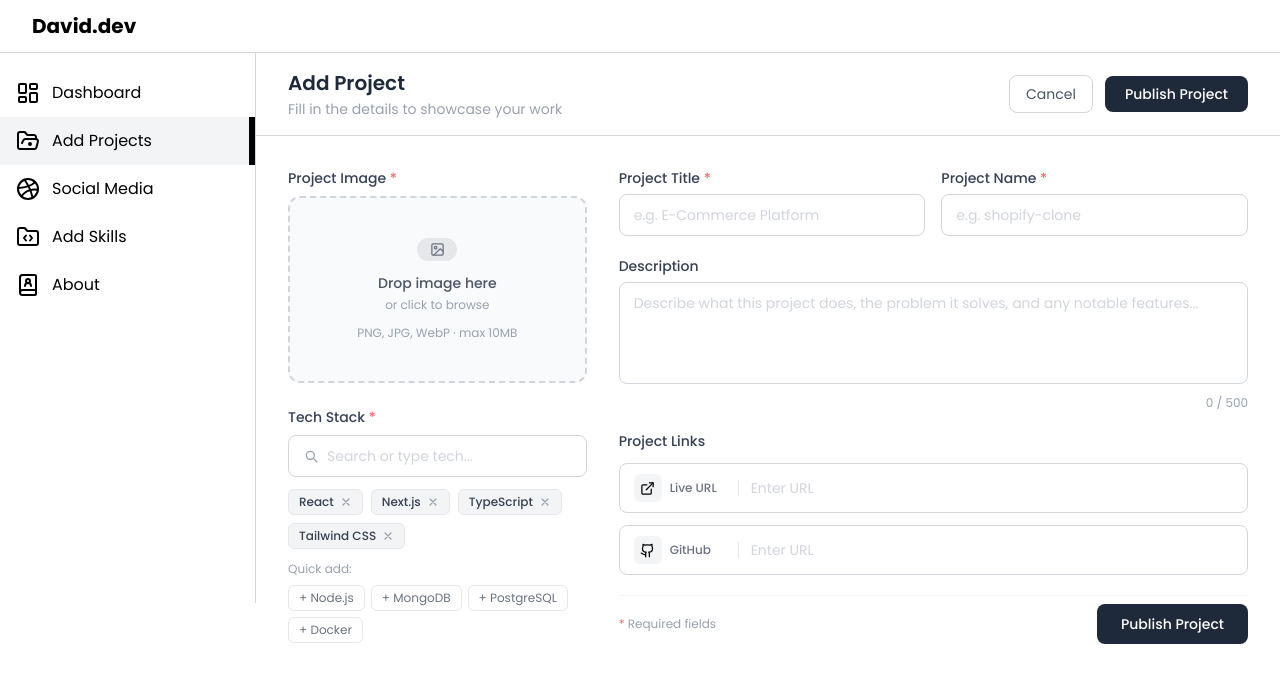
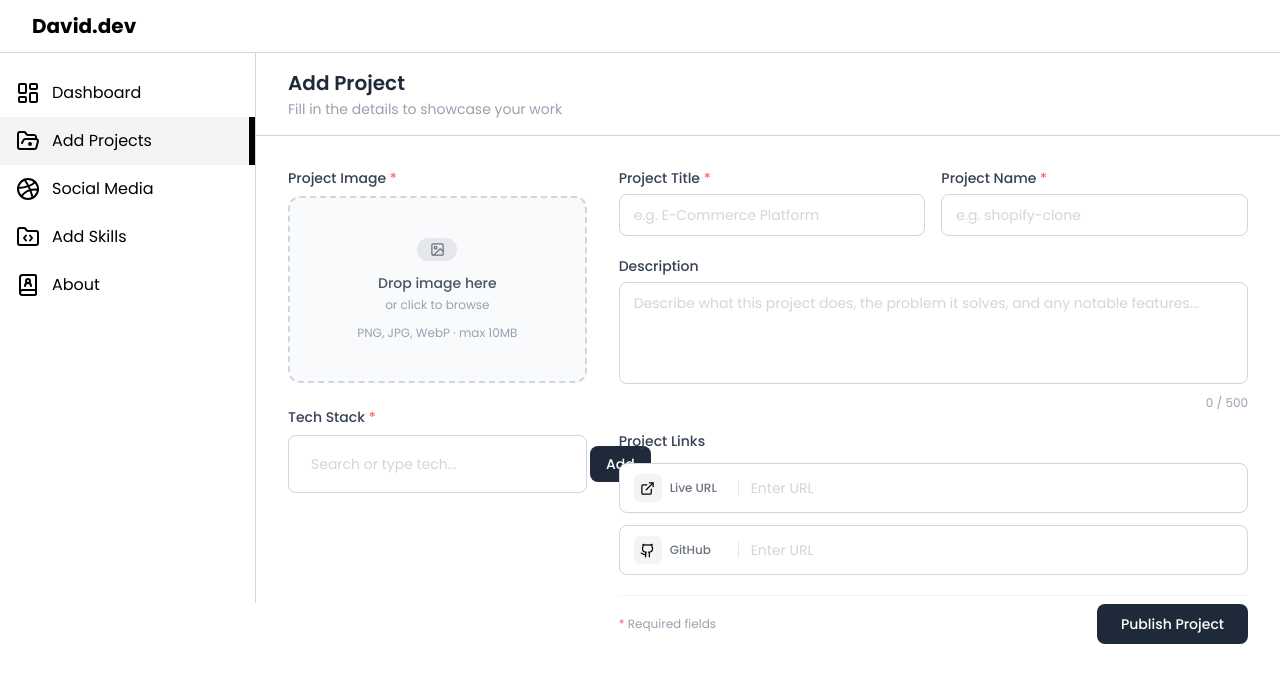
Before and after one commit to DAVID25JAVA/Portfolio_Dashboard, a Next.js app: page /add-projects in a window 1280 px wide. Shown: the top 682 px of the page. Built offline with nearby package versions, Linux system fonts and the light colour scheme; a web font is replaced by a local one.

Commit message:
add post Project API and working right now also

```diff
--- a/package.json
+++ b/package.json
@@ -8,11 +8,14 @@
     "start": "next start"
   },
   "dependencies": {
+    "@reduxjs/toolkit": "^2.11.2",
     "axios": "^1.13.4",
     "lucide-react": "^0.563.0",
     "next": "16.1.6",
     "react": "19.2.3",
-    "react-dom": "19.2.3"
+    "react-dom": "19.2.3",
+    "react-hot-toast": "^2.6.0",
+    "react-redux": "^9.2.0"
   },
   "devDependencies": {
     "@tailwindcss/postcss": "^4",
--- /dev/null
+++ b/src/API/API.js
@@ -0,0 +1,29 @@
+import axios from "axios";
+
+const backendUri = "https://daviddev-backend.vercel.app/api";
+
+const axiosInstance = axios.create({
+  baseURL: backendUri,
+  withCredentials: true,
+});
+
+const API = async ({ method, url, data = {}, params = {} }) => {
+  try {
+    const response = await axiosInstance({
+      method,
+      url,
+      data,
+      params,
+    });
+    if (response.data.success) {
+      return response.data;
+    } else {
+      throw new Error(response.data.message || "API Error");
+    }
+  } catch (error) {
+    throw new Error(
+      error.response?.data?.message || error.message || "Something went wrong"
+    );
+  }
+};
+export default API;
--- a/src/app/add-projects/page.jsx
+++ b/src/app/add-projects/page.jsx
@@ -1,10 +1,86 @@
 "use client";
-import { ExternalLink, Github, Image } from "lucide-react";
-import React from "react";
+import API from "@/API/API";
+import Loading from "@/components/UI/Loading";
+import { setLoading, setProjectData, setError } from "@/features/projectSlice";
+import { ExternalLink, Github, Image, Search, X } from "lucide-react";
+import React, { useState } from "react";
+import { useDispatch, useSelector } from "react-redux";
+import Loader from "@/components/UI/Loading";
+import toast from "react-hot-toast";
 
-const techStack = ["React", "Next.js", "TypeScript", "Tailwind CSS"];
+// const techStack = ["React", "Next.js", "TypeScript", "Tailwind CSS"];
 
 function page() {
+  const [techInput, setTechInput] = useState("");
+  const [img, setImg] = useState("");
+  const [project, setProject] = useState({
+    name: "",
+    title: "",
+    desc: "",
+    images: [],
+    liveLink: "",
+    githubLink: "",
+    techStack: [],
+  });
+  const dispatch = useDispatch();
+  const { loading, error } = useSelector((state) => state.project);
+
+  const handleAddTech = (e) => {
+    e.preventDefault();
+    if (!techInput.trim()) return;
+    setProject({
+      ...project,
+      techStack: [...project.techStack, techInput],
+    });
+    setTechInput("");
+  };
+
+  const handleSubmit = async (e) => {
+    e.preventDefault();
+    const formData = new FormData();
+    formData.append("name", project.name);
+    formData.append("title", project.title);
+    formData.append("desc", project.desc);
+    formData.append("images", project?.images);
+    formData.append("liveLink", project.liveLink);
+    formData.append("githubLink", project.githubLink);
+    formData.append("techStack", project.techStack);
+
+    if (Object.keys(formData).length === 0) {
+      toast.error("Please Enter Form Data");
+      return;
+    }
+    try {
+      dispatch(setLoading(true));
+      const res = await API({
+        method: "POST",
+        url: "/project/create",
+        data: formData,
+      });
+      if (res.success) {
+        dispatch(setProjectData(res?.project));
+        setProject({
+          name: "",
+          title: "",
+          desc: "",
+          images: "",
+          liveLink: "",
+          githubLink: "",
+          techStack: "",
+        });
+        dispatch(setLoading(false));
+      }
+    } catch (error) {
+      console.log("Create project error--->", error.message);
+      dispatch(setError(error.message));
+      dispatch(setLoading(false));
+    } finally {
+      dispatch(setLoading(false));
+    }
+  };
+
+  console.log("Project--->", project);
+
   return (
     <div className="min-h-screen bg-white">
       {/* Top Bar */}
@@ -15,17 +91,10 @@ function page() {
             Fill in the details to showcase your work
           </p>
         </div>
-        <div className="hidden sm:flex items-center gap-3">
-          <button className="px-4 py-2 text-sm text-gray-600 border border-gray-300 rounded-lg hover:bg-gray-100 transition-colors">
-            Cancel
-          </button>
-          <button className="px-5 py-2 text-sm bg-gray-800 text-white rounded-lg hover:bg-gray-700 transition-colors font-medium">
-            Publish Project
-          </button>
-        </div>
       </div>
 
       {/* Body */}
+      <form onSubmit={handleSubmit}>
         <div className="sm:max-w-5xl sm:mx-auto w-full px-3 sm:px-8 py-8">
           <div className="grid grid-cols-1 sm:grid-cols-3 gap-8">
             {/* ── LEFT COLUMN ── */}
@@ -35,14 +104,16 @@ function page() {
                 <label className="block text-sm font-medium text-gray-700 mb-2">
                   Project Image <span className="text-red-400">*</span>
                 </label>
-              <div
-                className="relative rounded-xl border-2 border-dashed border-gray-300 bg-gray-50 hover:border-gray-400 hover:bg-gray-100 transition-all cursor-pointer"
+
+                <label
+                  className="relative block rounded-xl border-2 border-dashed border-gray-300 bg-gray-50 hover:border-gray-400 hover:bg-gray-100 transition-all cursor-pointer"
                   style={{ aspectRatio: "16/10" }}
                 >
                   <div className="flex flex-col items-center justify-center h-full py-10 px-4 text-center">
                     <div className="w-10 h-20 rounded-full bg-gray-200 flex items-center justify-center mb-3">
                       <Image size={15} className="text-gray-500" />
                     </div>
+
                     <p className="text-sm text-gray-600 font-medium">
                       Drop image here
                     </p>
@@ -53,7 +124,17 @@ function page() {
                       PNG, JPG, WebP · max 10MB
                     </p>
                   </div>
-              </div>
+
+                  {/* File Input (UI only) */}
+                  <input
+                    type="file"
+                    onChange={(e) =>
+                      setProject({ ...project, images: e.target.files[0] })
+                    }
+                    accept="image/png, image/jpeg, image/webp"
+                    className="absolute inset-0 w-full h-full opacity-0 cursor-pointer"
+                  />
+                </label>
               </div>
 
               {/* Tech Stack */}
@@ -64,67 +145,31 @@ function page() {
 
                 {/* Search input */}
                 <div className="flex items-center gap-2 px-3.5 py-2.5 border border-gray-300 rounded-lg bg-white">
-                <svg
-                  className="w-4 h-4 text-gray-400 shrink-0"
-                  fill="none"
-                  stroke="currentColor"
-                  viewBox="0 0 24 24"
-                >
-                  <path
-                    strokeLinecap="round"
-                    strokeLinejoin="round"
-                    strokeWidth={2}
-                    d="M21 21l-4.35-4.35M17 11A6 6 0 1 1 5 11a6 6 0 0 1 12 0z"
-                  />
-                </svg>
+                  <Search size={15} />
                   <input
                     type="text"
                     placeholder="Search or type tech..."
+                    value={techInput}
+                    onChange={(e) => setTechInput(e.target.value)}
                     className="flex-1 text-sm bg-transparent outline-none placeholder-gray-300 text-gray-700"
                   />
+                  <button
+                    onClick={handleAddTech}
+                    className="px-4 py-2 outline-none cursor-pointer bg-gray-800 text-white text-sm font-medium rounded-lg hover:bg-gray-700 transition-colors"
+                  >
+                    Add
+                  </button>
                 </div>
-
-              {/* Added badges */}
-              <div className="flex flex-wrap gap-2 mt-3">
-                {techStack.map((t) => (
-                  <span
-                    key={t}
-                    className="inline-flex items-center gap-1.5 px-2.5 py-1 bg-gray-100 border border-gray-200 text-gray-700 text-xs rounded-md font-medium"
-                  >
-                    {t}
-                    <button className="text-gray-400 hover:text-gray-600 transition-colors">
-                      <svg
-                        className="w-3 h-3"
-                        fill="none"
-                        stroke="currentColor"
-                        viewBox="0 0 24 24"
-                      >
-                        <path
-                          strokeLinecap="round"
-                          strokeLinejoin="round"
-                          strokeWidth={2.5}
-                          d="M6 18L18 6M6 6l12 12"
-                        />
-                      </svg>
-                    </button>
+                {project.techStack?.map((item, index) => (
+                  <div key={index} className="relative">
+                    <p className="border rounded-md px-2 py-1 mt-2 border-gray-300">
+                      {item}{" "}
+                      <span className="absolute right-1 top-1 cursor-pointer">
+                        <X className="text-gray-400" size={23} />
                       </span>
+                    </p>
+                  </div>
                 ))}
-              </div>
-
-              {/* Quick-add chips */}
-              <div className="mt-3">
-                <p className="text-xs text-gray-400 mb-2">Quick add:</p>
-                <div className="flex flex-wrap gap-1.5">
-                  {["Node.js", "MongoDB", "PostgreSQL", "Docker"].map((t) => (
-                    <button
-                      key={t}
-                      className="px-2.5 py-1 text-xs text-gray-500 border border-gray-200 rounded-md hover:border-gray-400 hover:text-gray-700 transition-all bg-white"
-                    >
-                      + {t}
-                    </button>
-                  ))}
-                </div>
-              </div>
               </div>
             </div>
 
@@ -139,6 +184,10 @@ function page() {
                   <input
                     type="text"
                     placeholder="e.g. E-Commerce Platform"
+                    value={project.title}
+                    onChange={(e) =>
+                      setProject({ ...project, title: e.target.value })
+                    }
                     className="w-full px-3.5 py-2.5 text-sm border border-gray-300 rounded-lg bg-white outline-none focus:ring-2 focus:ring-gray-200 focus:border-gray-400 transition-all placeholder-gray-300"
                   />
                 </div>
@@ -149,6 +198,10 @@ function page() {
                   <input
                     type="text"
                     placeholder="e.g. shopify-clone"
+                    value={project.name}
+                    onChange={(e) =>
+                      setProject({ ...project, name: e.target.value })
+                    }
                     className="w-full px-3.5 py-2.5 text-sm border border-gray-300 rounded-lg bg-white outline-none focus:ring-2 focus:ring-gray-200 focus:border-gray-400 transition-all placeholder-gray-300"
                   />
                 </div>
@@ -161,6 +214,10 @@ function page() {
                 </label>
                 <textarea
                   rows={4}
+                  value={project.desc}
+                  onChange={(e) =>
+                    setProject({ ...project, desc: e.target.value })
+                  }
                   placeholder="Describe what this project does, the problem it solves, and any notable features..."
                   className="w-full px-3.5 py-2.5 text-sm border border-gray-300 rounded-lg bg-white outline-none focus:ring-2 focus:ring-gray-200 focus:border-gray-400 transition-all resize-none placeholder-gray-300"
                 />
@@ -187,6 +244,10 @@ function page() {
                     <input
                       type="text"
                       placeholder="Enter URL"
+                      value={project.liveLink}
+                      onChange={(e) =>
+                        setProject({ ...project, liveLink: e.target.value })
+                      }
                       className="flex-1 text-sm bg-transparent outline-none placeholder-gray-300 text-gray-700"
                     />
                   </div>
@@ -204,6 +265,10 @@ function page() {
                     <div className="w-px h-4 bg-gray-200 shrink-0" />
                     <input
                       type="text"
+                      value={project.githubLink}
+                      onChange={(e) =>
+                        setProject({ ...project, githubLink: e.target.value })
+                      }
                       placeholder="Enter URL"
                       className="flex-1 text-sm bg-transparent outline-none placeholder-gray-300 text-gray-700"
                     />
@@ -216,13 +281,17 @@ function page() {
                 <p className="text-xs text-gray-400">
                   <span className="text-red-400">*</span> Required fields
                 </p>
-              <button className="px-6 py-2.5 bg-gray-800 text-white text-sm font-medium rounded-lg hover:bg-gray-700 transition-colors">
-                Publish Project
+                <button
+                  type="submit"
+                  className={`px-6 py-2.5 outline-none cursor-pointer bg-gray-800 text-white text-sm font-medium rounded-lg hover:bg-gray-700 transition-colors`}
+                >
+                  {error ? <Loader /> : "Publish Project"}
                 </button>
               </div>
             </div>
           </div>
         </div>
+      </form>
     </div>
   );
 }
--- a/src/app/layout.js
+++ b/src/app/layout.js
@@ -1,6 +1,9 @@
 import "./globals.css";
 import Navbar from "@/components/Navbar";
 import Sidebar from "@/components/Sidebar";
+import { ReduxProvider } from "@/store/reduxProvide";
+import { Toaster } from "react-hot-toast";
+
 
 export const metadata = {
   title: "Portfolio-Dashboard",
@@ -11,8 +14,9 @@ export default function RootLayout({ children }) {
   return (
     <html lang="en">
       <body className="antialiased">
+        <Toaster/>
+        <ReduxProvider>
           <div className="flex flex-col h-screen overflow-hidden">
-
             {/* Navbar — fixed at top */}
             <div className="shrink-0">
               <Navbar />
@@ -20,19 +24,16 @@ export default function RootLayout({ children }) {
 
             {/* Below navbar: sidebar + content side by side */}
             <div className="flex flex-1 overflow-hidden">
-
               {/* Sidebar — fixed, never re-renders */}
               <div className="shrink-0">
                 <Sidebar />
               </div>
 
               {/* Main content — only this scrolls and updates */}
-            <main className="flex-1 overflow-y-auto">
-              {children}
-            </main>
-
+              <main className="flex-1 overflow-y-auto">{children}</main>
             </div>
           </div>
+        </ReduxProvider>
       </body>
     </html>
   );
--- /dev/null
+++ b/src/components/UI/Loading.jsx
@@ -0,0 +1,12 @@
+import React from "react";
+
+function Loader() {
+  return (
+    <div className="flex items-center gap-3">
+      <div className="w-5 h-5 border-4 border-gray-300 border-t-gray-800 rounded-full animate-spin"></div>
+      <p>Loading...</p>
+    </div>
+  );
+}
+
+export default Loader;
--- /dev/null
+++ b/src/features/projectSlice.js
@@ -0,0 +1,25 @@
+import { createSlice } from "@reduxjs/toolkit";
+
+const projectSlice = createSlice({
+  name: "project",
+  initialState: {
+    loading: false,
+    error: null,
+    projectData: [],
+  },
+  reducers: {
+    setLoading: (state, action) => {
+      state.loading = action.payload;
+    },
+    setError: (state, action) => {
+      state.error = action.payload;
+    },
+    setProjectData: (state, action) => {
+      state.projectData.push(action.payload);
+    },
+  },
+});
+
+export const { setLoading, setError, setProjectData } = projectSlice.actions;
+
+export default projectSlice.reducer;
--- /dev/null
+++ b/src/store/reduxProvide.js
@@ -0,0 +1,9 @@
+'use client'
+import { Provider } from "react-redux"
+import store from "./store"
+
+
+export const ReduxProvider = ({children}) => {
+    return <Provider store={store}>{children}</Provider>
+
+}
--- /dev/null
+++ b/src/store/store.js
@@ -0,0 +1,11 @@
+"use client";
+import { configureStore } from "@reduxjs/toolkit";
+import projectSlice from "../features/projectSlice";
+
+const store = configureStore({
+  reducer: {
+    project: projectSlice,
+  },
+});
+
+export default store;
```
Also changed, not shown: 1 other file (tests, documents, lock files or other folders). Lines whose indentation alone changed are shown as unchanged.
